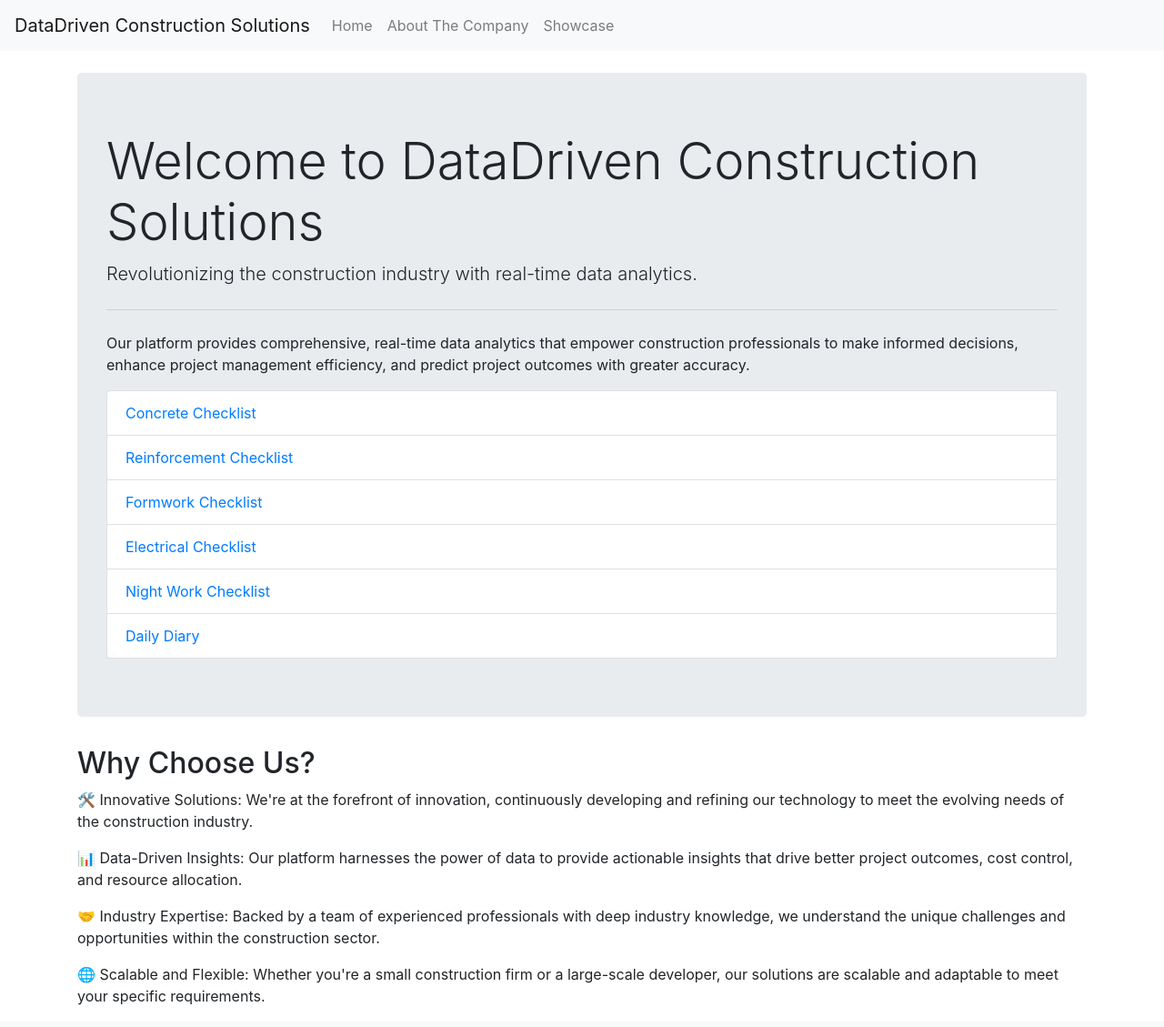
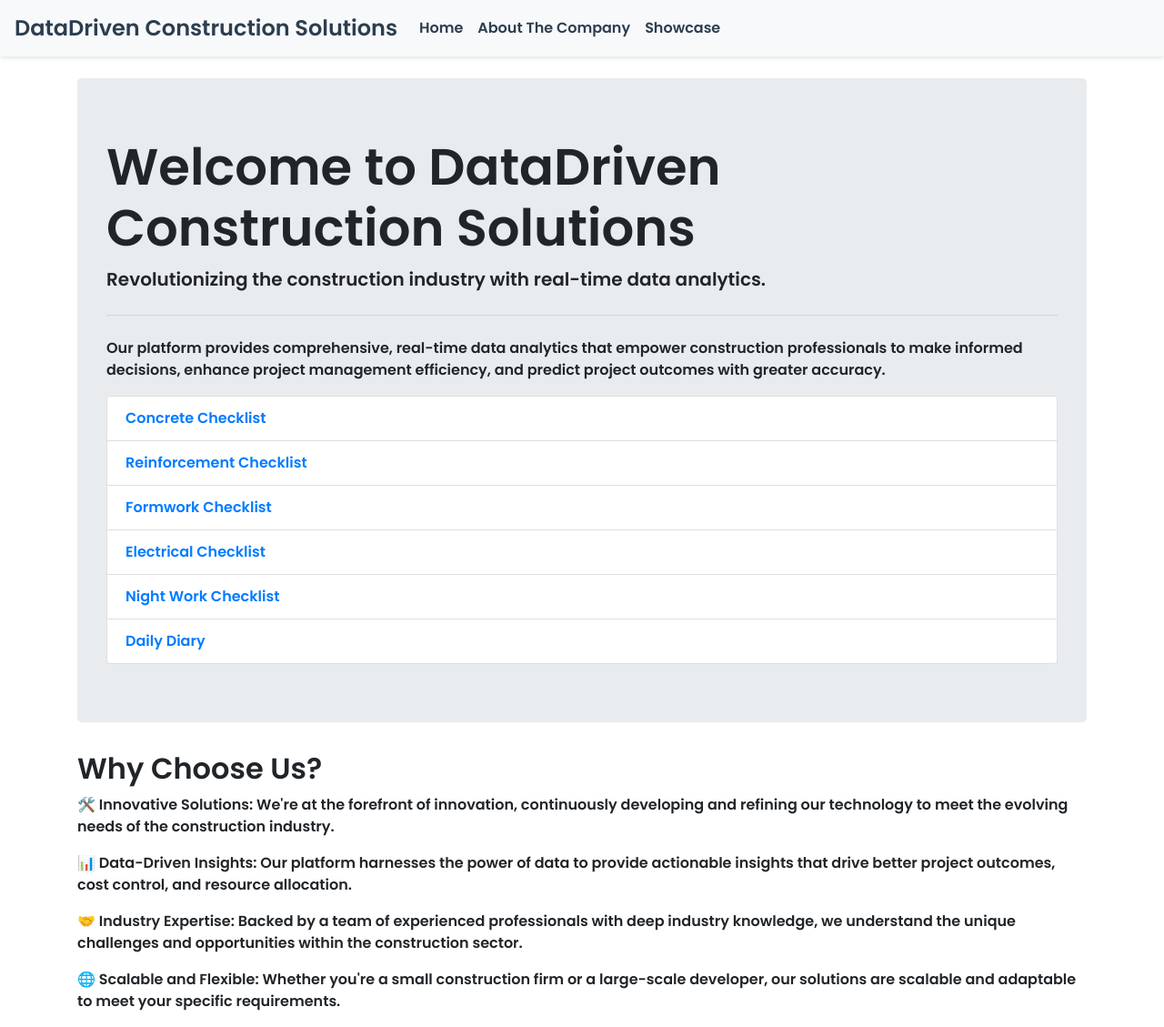
Before and after one commit to Gebretewodros73/KATMIL_DataDriven, a Flask app: page / in a window 1280 px wide. Shown: the whole page at 91% size. Before the commit the page ends 1105 px from the top, so only its background shows below. Run offline with Flask 3, Linux system fonts and the light colour scheme; some libraries are stand-ins or nearby versions.

Commit message:
Initial commit

```diff
--- /dev/null
+++ b/runtime.txt
@@ -0,0 +1 @@
+python-3.8.10
--- a/templates/base.html
+++ b/templates/base.html
@@ -5,9 +5,32 @@
     <meta name="viewport" content="width=device-width, initial-scale=1.0">
     <title>{% block title %}{% endblock %}</title>
     <link rel="stylesheet" href="https://stackpath.bootstrapcdn.com/bootstrap/4.5.2/css/bootstrap.min.css">
+    <link href="https://fonts.googleapis.com/css2?family=Poppins:wght@600&display=swap" rel="stylesheet"> <!-- Custom Font -->
     <style>
         /* Custom CSS styles */
-        /* Add your custom styles here */
+        body {
+            font-family: 'Poppins', sans-serif;
+        }
+        .navbar-brand {
+            font-size: 1.5rem;
+            font-weight: bold;
+            color: #2c3e50 !important;
+        }
+        .navbar-brand:hover {
+            color: #1abc9c !important;
+        }
+        .navbar {
+            box-shadow: 0 2px 4px rgba(0,0,0,0.1);
+        }
+        .navbar-light .navbar-nav .nav-link {
+            color: #2c3e50;
+        }
+        .navbar-light .navbar-nav .nav-link:hover {
+            color: #1abc9c;
+        }
+        .container {
+            margin-top: 2rem;
+        }
     </style>
 </head>
 <body>
```
Also changed, not shown: requirements.txt (added, +130 -0 lines), app.py (line endings or trailing spaces), 1 other file.
